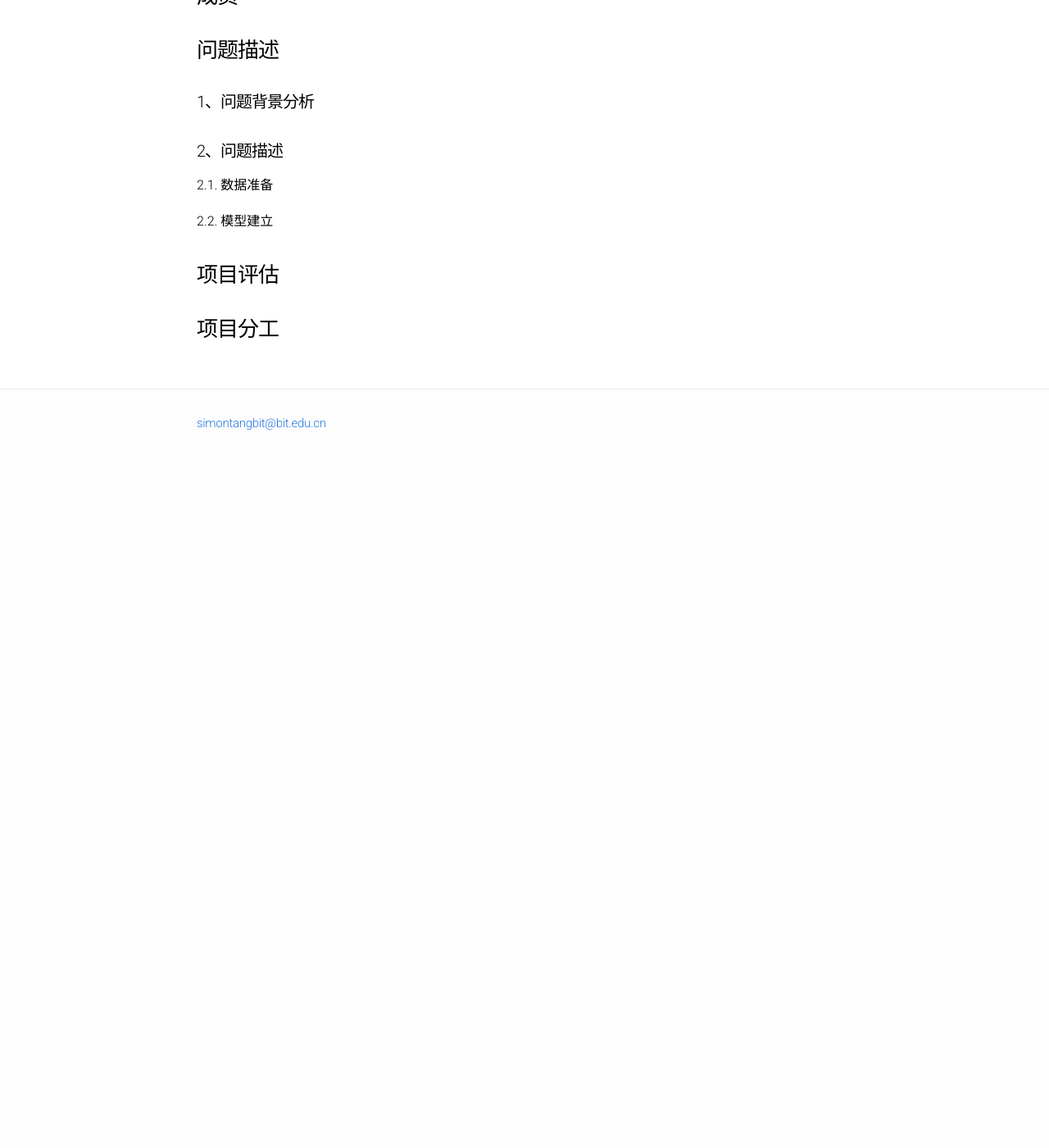
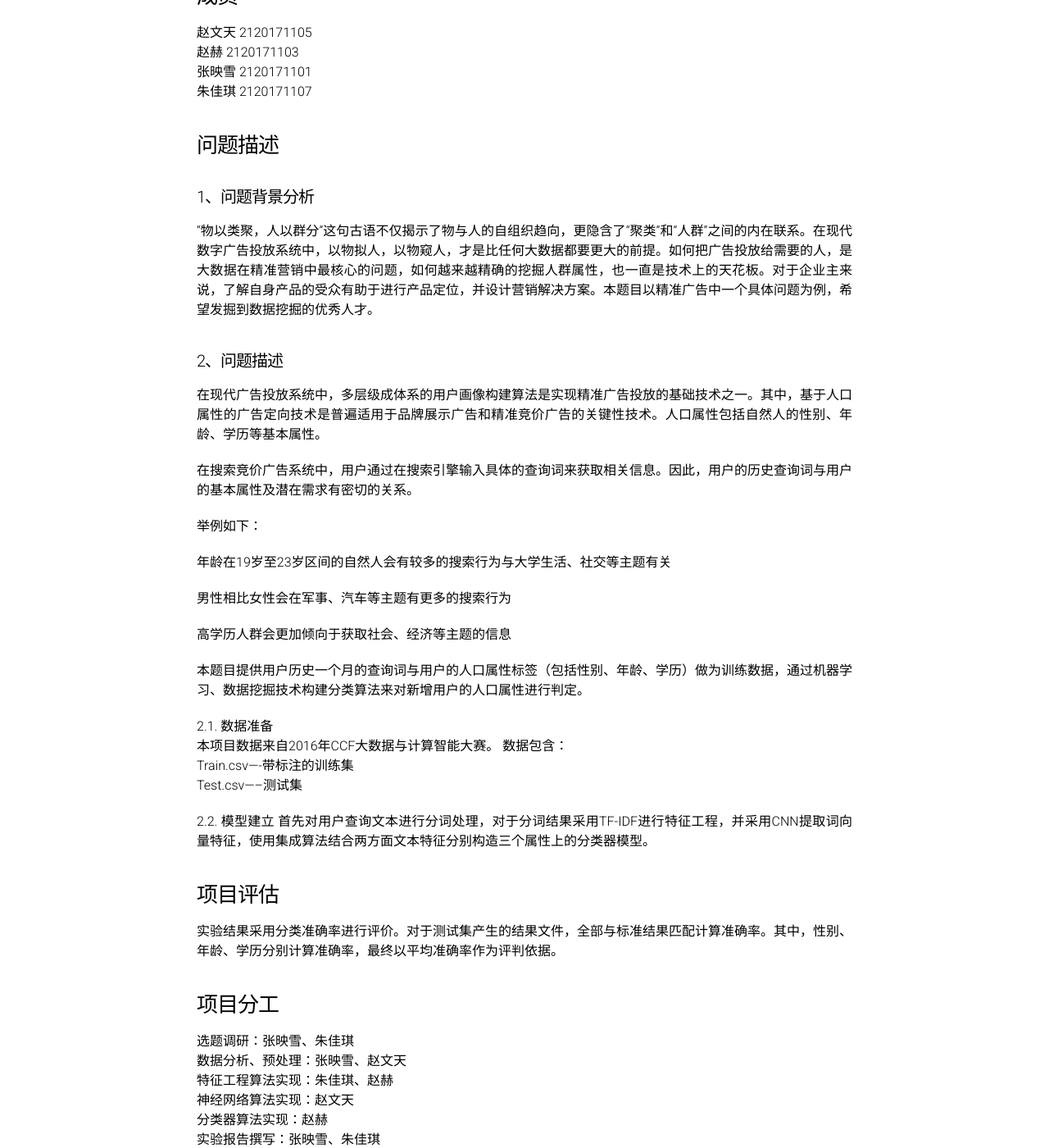
Before and after one commit to BITDM/bitdm.github.io, a Jekyll site: the page built from 2018/projects/P06/proposal.md, in a window 1280 px wide and 1400 px high, scrolled down 217 px. Shown: the whole window at 82% size. Built offline with Jekyll 4.4.1, drawn with Linux system fonts in a browser that asks for light colours; our own code applies the rules of GitHub Pages for plain Markdown files; before the commit the page ends 900 px from its top, so only the background shows below that.

Commit message:
Update proposal.md

```diff
--- a/2018/projects/P06/proposal.md
+++ b/2018/projects/P06/proposal.md
@@ -4,20 +4,48 @@ mathjax: true
 permalink: /2018/projects/p06/proposal/
 ---
 
-## 项目题目
+## 精准营销中搜狗用户画像挖掘
 
 ### 成员
+赵文天  2120171105
+赵赫  2120171103
+张映雪  2120171101
+朱佳琪 2120171107
 
 ### 问题描述
-
 #### 1、问题背景分析
+"物以类聚，人以群分"这句古语不仅揭示了物与人的自组织趋向，更隐含了“聚类”和“人群”之间的内在联系。在现代数字广告投放系统中，以物拟人，以物窥人，才是比任何大数据都要更大的前提。如何把广告投放给需要的人，是大数据在精准营销中最核心的问题，如何越来越精确的挖掘人群属性，也一直是技术上的天花板。对于企业主来说，了解自身产品的受众有助于进行产品定位，并设计营销解决方案。本题目以精准广告中一个具体问题为例，希望发掘到数据挖掘的优秀人才。
 
 #### 2、问题描述
+在现代广告投放系统中，多层级成体系的用户画像构建算法是实现精准广告投放的基础技术之一。其中，基于人口属性的广告定向技术是普遍适用于品牌展示广告和精准竞价广告的关键性技术。人口属性包括自然人的性别、年龄、学历等基本属性。
+
+在搜索竞价广告系统中，用户通过在搜索引擎输入具体的查询词来获取相关信息。因此，用户的历史查询词与用户的基本属性及潜在需求有密切的关系。
+
+举例如下：
+
+年龄在19岁至23岁区间的自然人会有较多的搜索行为与大学生活、社交等主题有关
+
+男性相比女性会在军事、汽车等主题有更多的搜索行为
+
+高学历人群会更加倾向于获取社会、经济等主题的信息
+
+本题目提供用户历史一个月的查询词与用户的人口属性标签（包括性别、年龄、学历）做为训练数据，通过机器学习、数据挖掘技术构建分类算法来对新增用户的人口属性进行判定。
 
 2.1. 数据准备
+本项目数据来自2016年CCF大数据与计算智能大赛。
+数据包含：
+Train.csv----带标注的训练集
+Test.csv-----测试集
 
 2.2. 模型建立
-
+首先对用户查询文本进行分词处理，对于分词结果采用TF-IDF进行特征工程，并采用CNN提取词向量特征，使用集成算法结合两方面文本特征分别构造三个属性上的分类器模型。
 ### 项目评估
+实验结果采用分类准确率进行评价。对于测试集产生的结果文件，全部与标准结果匹配计算准确率。其中，性别、年龄、学历分别计算准确率，最终以平均准确率作为评判依据。
 
 ### 项目分工
+选题调研：张映雪、朱佳琪
+数据分析、预处理：张映雪、赵文天
+特征工程算法实现：朱佳琪、赵赫
+神经网络算法实现：赵文天
+分类器算法实现：赵赫
+实验报告撰写：张映雪、朱佳琪
```
